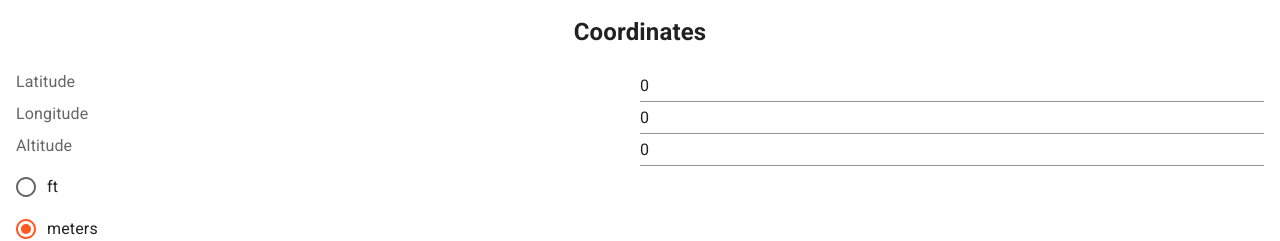
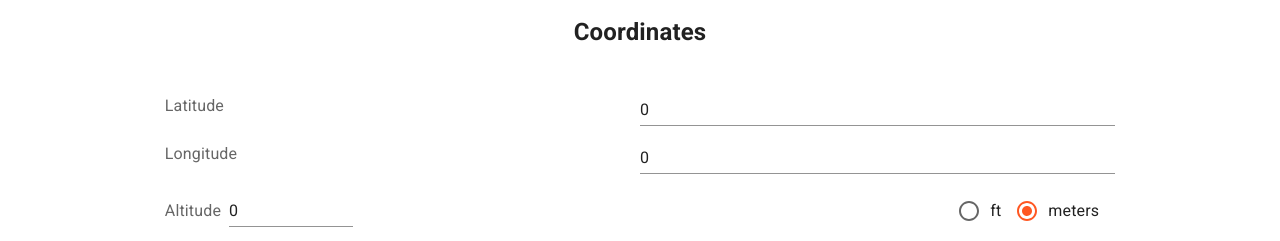
Before and after one commit to dougc95/saas-report-wmm, a React (Vite) app: page / in a window 1280 px wide. Shown: the part 570-811 px from the top of the page. Built offline with nearby package versions, Linux system fonts and the light colour scheme; no server answers.

Commit message:
tech debt: split styles, move Map component to folder

```diff
--- a/src/components/ReportForm/ReportForm.css
+++ /dev/null
@@ -1,15 +0,0 @@
-.coordinates__container {
-  display: flex;
-  flex-direction: row;
-  padding: 1.5rem;
-  width: 80%;
-  justify-content: space-around;
-  justify-self: center;
-}
-
-.coordinate_field {
-  display: flex;
-  flex-direction: row;
-  min-width: 30%;
-  justify-content: space-between;
-}
--- /dev/null
+++ b/src/components/ReportForm/ReportForm.styles.ts
@@ -0,0 +1,39 @@
+import { styled } from "@mui/material/styles";
+import Box from "@mui/material/Box";
+import Input from "@mui/material/Input";
+
+export const FieldContainer = styled(Box)(({ theme }) => ({
+    display: "flex",
+    flexDirection: "column",
+    padding: "1.5rem",
+    width: "80%",
+    justifyContent: "space-around",
+    alignSelf: "center",
+}));
+
+export const CoordinateField = styled(Box)(({ theme }) => ({
+    display: "flex",
+    flexDirection: "row",
+    minWidth: "30%",
+    justifyContent: "space-between",
+    marginBottom: theme.spacing(2),
+}));
+
+export const CoordinateInput = styled(Input)(({ theme }) => ({
+    width: "50%",
+}));
+
+export const AltitudeFieldContainer = styled(Box)(({ theme }) => ({
+    display: "flex",
+    flexDirection: "row",
+    justifyContent: "space-between",
+    alignItems: "center",
+    marginBottom: theme.spacing(2),
+}));
+
+export const LeftAltitudeBox = styled(Box)(({ theme }) => ({
+    display: "flex",
+    flexDirection: "row",
+    alignItems: "center",
+    gap: theme.spacing(1), // Optional spacing between label and input
+}));
--- a/src/components/ReportForm/ReportForm.tsx
+++ b/src/components/ReportForm/ReportForm.tsx
@@ -2,17 +2,22 @@ import {
   Button,
   FormControlLabel,
   Grid2,
-  Input,
   Radio,
   RadioGroup,
 } from "@mui/material";
 import { InputLabel } from "@mui/material";
-
-import "./ReportForm.css";
 import DatePicker from "../DateRangePicker/DateRangePicker";
-import MapDisplay from "../MapDisplay";
+import MapDisplay from "../MapDisplay/MapDisplay";
 import { useFormContext } from "../../context/FormProvider";
 import { useReportForm } from "./useReportForm";
+
+import {
+  FieldContainer,
+  CoordinateField,
+  CoordinateInput,
+  AltitudeFieldContainer,
+  LeftAltitudeBox,
+} from "./ReportForm.styles";
 
 export default function ReportForm() {
   const { latitude, longitude, altitude } = useFormContext();
@@ -23,46 +28,45 @@ export default function ReportForm() {
     <>
       <h1>WMM Report Generator</h1>
       <MapDisplay />
-      <Grid2 container flexDirection={"column"}>
+      <Grid2 container flexDirection="column">
         <h2>Coordinates</h2>
-        <div className="field">
-          <div className="coordinate_field">
+        <FieldContainer>
+          <CoordinateField>
             <InputLabel htmlFor="latitude">Latitude</InputLabel>
-            <Input
-              sx={{ width: "50%" }}
+            <CoordinateInput
               value={latitude}
               type="number"
               id="latitude"
               name="latitude"
               onChange={handleLatitude}
             />
-          </div>
-          <div className="coordinate_field">
+          </CoordinateField>
+          <CoordinateField>
             <InputLabel htmlFor="longitude">Longitude</InputLabel>
-            <Input
-              sx={{ width: "50%" }}
+            <CoordinateInput
               value={longitude}
               type="number"
               id="longitude"
               name="longitude"
               onChange={handleLongitude}
             />
-          </div>
-          <div className="coordinate_field">
+          </CoordinateField>
+          <AltitudeFieldContainer>
+            <LeftAltitudeBox>
               <InputLabel htmlFor="altitude">Altitude</InputLabel>
-            <Input
-              sx={{ width: "50%" }}
+              <CoordinateInput
                 value={altitude}
                 type="number"
                 id="altitude"
                 name="altitude"
                 onChange={handleAltitude}
               />
-          </div>
+            </LeftAltitudeBox>
             <RadioGroup
               defaultValue="meters"
               name="units-group"
               onChange={handleUnits}
+              row
             >
               <FormControlLabel value="ft" control={<Radio />} label="ft" />
               <FormControlLabel
@@ -71,7 +75,8 @@ export default function ReportForm() {
                 label="meters"
               />
             </RadioGroup>
-        </div>
+          </AltitudeFieldContainer>
+        </FieldContainer>
       </Grid2>
       <DatePicker />
       <Button variant="contained">Generate</Button>
```
Also changed, not shown: src/components/MapDisplay/MapDisplay.tsx (renamed from src/components/MapDisplay.tsx). Lines whose indentation alone changed are shown as unchanged.
